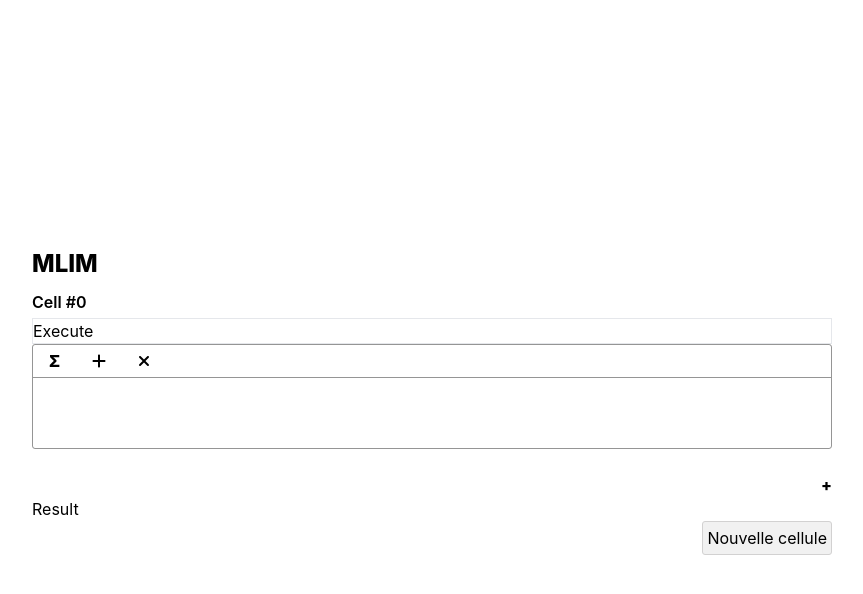
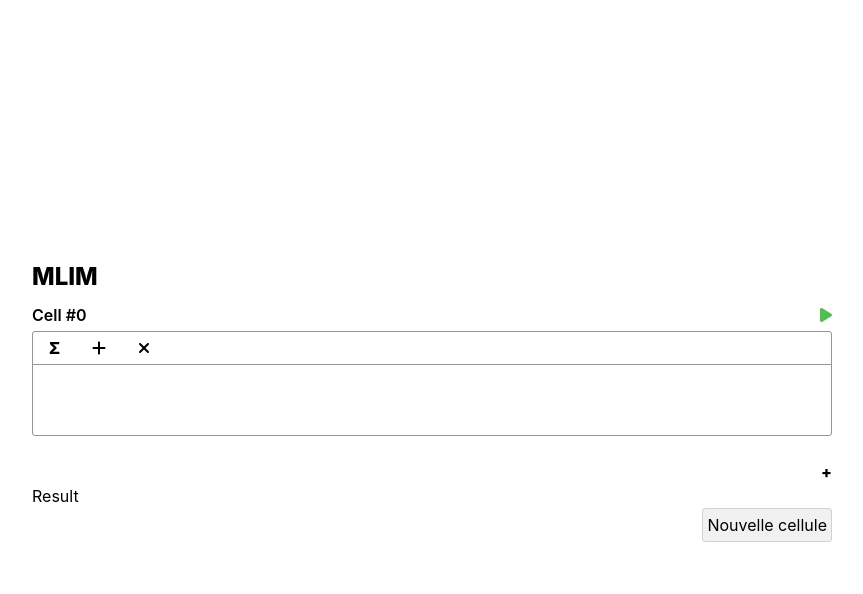
Before and after one commit to ProjectBabbage/mlim, a Next.js app in the folder frontendts/: page / in a window 1280 px wide. Both pictures are taken after a click on the button "Nouvelle cellule". Shown: the top 594 px of the page, without its empty margins (208-1071 px from the left). Built offline with nearby package versions, Linux system fonts and the light colour scheme.

Commit message:
execute play button

```diff
--- a/frontendts/components/Cell.tsx
+++ b/frontendts/components/Cell.tsx
@@ -1,8 +1,9 @@
-import {Cell} from "../models/cells";
+import { Cell } from "../models/cells";
 import Line from "./Line";
-import {useContext, useState, createContext} from "react";
-import {LineFactory} from "../services/line-factory";
-import { join } from "path";
+import { useState } from "react";
+import { LineFactory } from "../services/line-factory";
+import { faPlay } from "@fortawesome/free-solid-svg-icons";
+import { FontAwesomeIcon } from "@fortawesome/react-fontawesome";
 
 interface CellProps {
     id: number;
@@ -36,9 +37,12 @@ export default function CellComponent({id, cell, callApi}: CellProps) {
 
     return (
         <div className="cell-component">
-            <h2>Cell #{id}</h2>
-
-            <div className="border" onClick={execLines}>Execute</div>
+            <div className="cell-header">
+                <h2>Cell #{id}</h2>
+                <div onClick={execLines}>
+                    <FontAwesomeIcon className="play-icon" icon={faPlay} />
+                </div>
+            </div>
             { lines.map((line, i) => <div className="sick-fade-in" key={i}><Line line={line} lineNumber={i} lineUpdate={lineUpdate}/></div>) }
             <div className="action-container">
                 <div className="flex-grow"></div>
--- a/frontendts/styles/globals.css
+++ b/frontendts/styles/globals.css
@@ -134,3 +134,12 @@ h2 {
   font-size: 16px;
   font-weight: 800;
 }
+
+.cell-header {
+  display: flex;
+  justify-content: space-between;
+}
+
+.play-icon {
+  color: rgb(81, 190, 81);
+}
```
